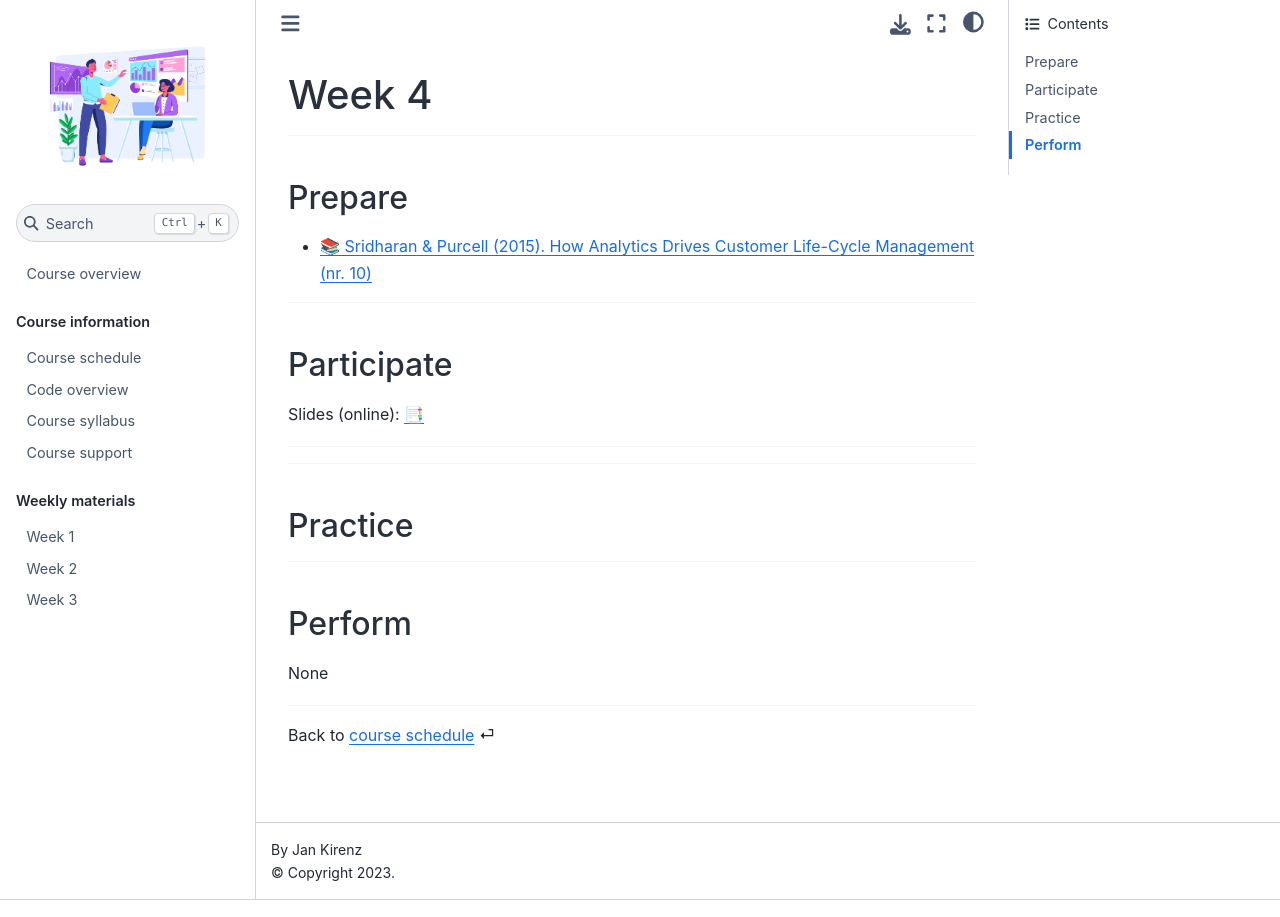
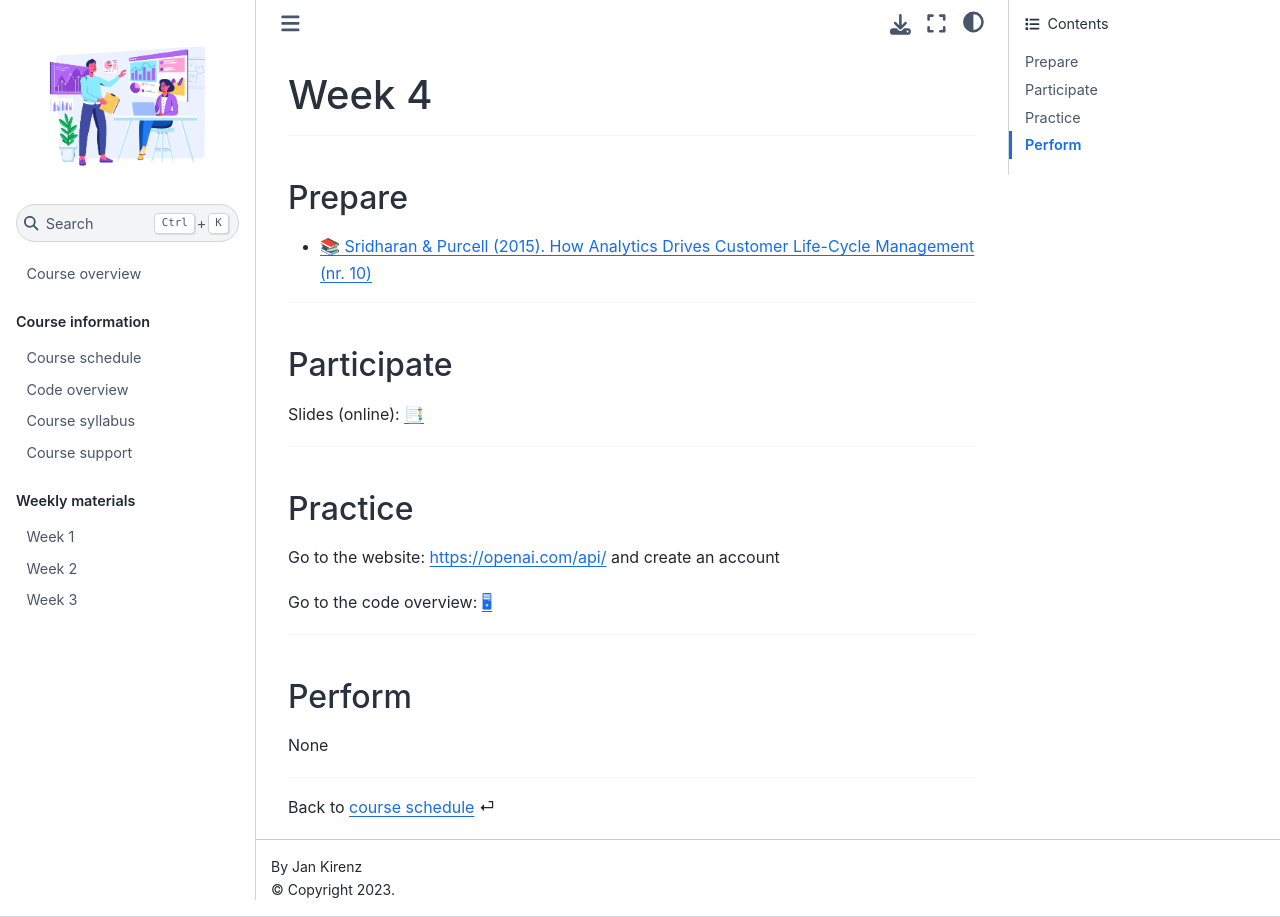
Before and after one commit to kirenz/om2, a Jupyter Book: the page built from weeks/week4.md, in a window 1280 px wide. Built offline with Jupyter Book 1.0.4 settings and Sphinx 7.4.7 and the Sphinx Book theme 1.1.4, drawn with Linux system fonts in a browser that asks for light colours.

Commit message:
Update week4.md

```diff
--- a/weeks/week4.md
+++ b/weeks/week4.md
@@ -5,6 +5,7 @@
 
 (prepare)=
 ## Prepare
+
 
 - [📚 Sridharan & Purcell (2015). How Analytics Drives Customer Life-Cycle
 Management (nr. 10)](https://drive.google.com/file/d/1FviQh4Qyc9c-H4gxnYkX8-yijM_T_x3L/view?usp=sharing)
@@ -21,12 +22,14 @@ Slides (online): [📑](https://kirenz.github.io/slides/ml/ml-overview#/title-sl
 
 ---
 
----
-
 
 (practice)=
 ## Practice
 
+Go to the website: <https://openai.com/api/> and create an account
+
+
+Go to the code overview: [🖥](../docs/code-overview.md)
 
 
 ---
```
